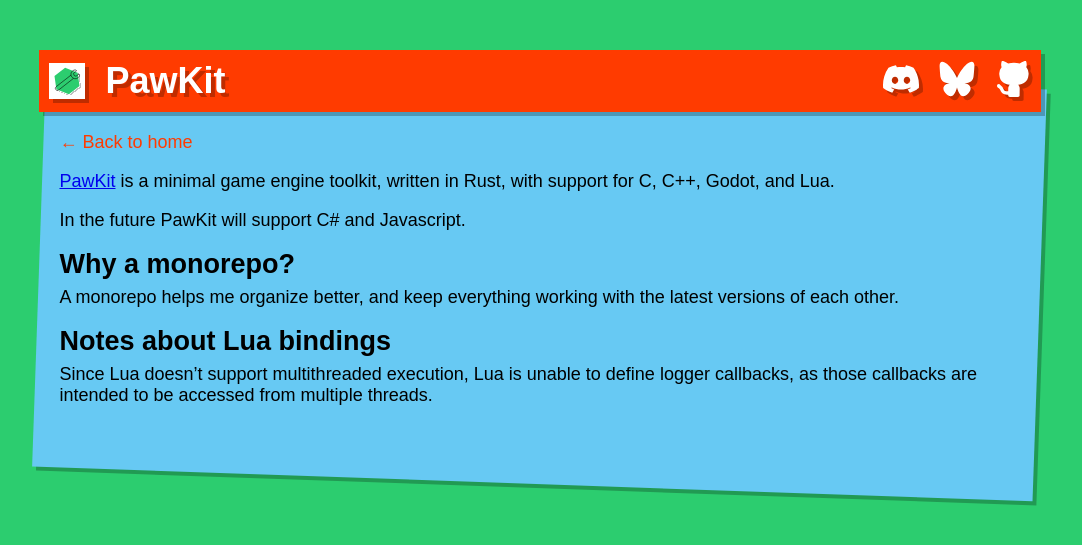
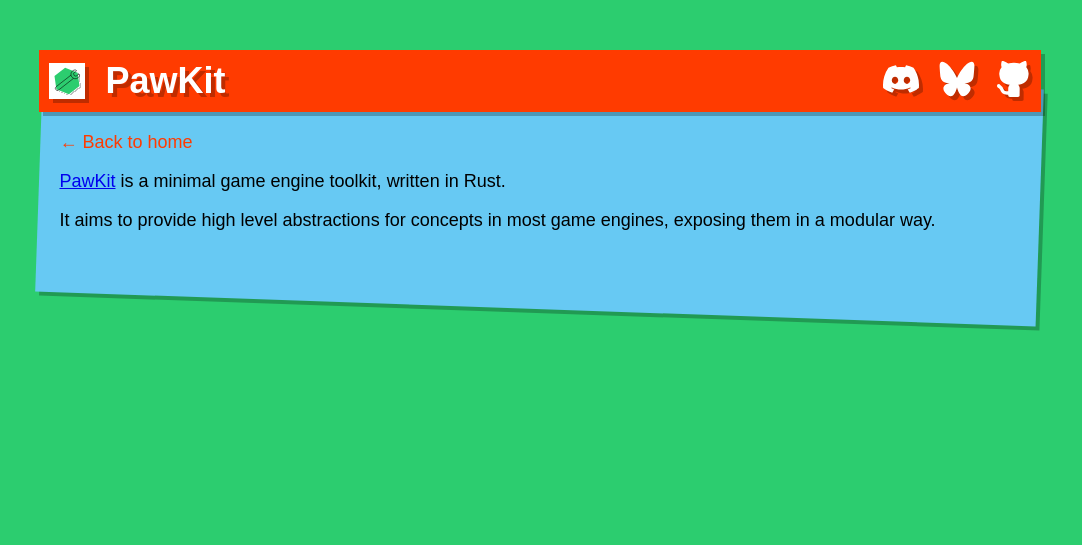
Before and after one commit to TeamVulpine/teamvulpine.com, a Jekyll site: the page built from pawkit.md, in a window 1280 px wide. Shown: the top 545 px of the page, without its empty margins (100-1182 px from the left). Built offline with Jekyll 4.4.1, drawn with Linux system fonts in a browser that asks for light colours.

Commit message:
Fix placeholders

```diff
--- a/pawkit.md
+++ b/pawkit.md
@@ -5,12 +5,6 @@ heading-icon: /assets/images/pawkit.svg
 ---
 [← Back to home](/){:.backlink}
 
-[PawKit](https://github.com/TeamVulpine/PawKit){:target="_blank"} is a minimal game engine toolkit, written in Rust, with support for C, C++, Godot, and Lua.
+[PawKit](https://github.com/TeamVulpine/PawKit){:target="_blank"} is a minimal game engine toolkit, written in Rust.
 
-In the future PawKit will support C# and Javascript.
-
-## Why a monorepo?
-A monorepo helps me organize better, and keep everything working with the latest versions of each other.
-
-## Notes about Lua bindings
-Since Lua doesn't support multithreaded execution, Lua is unable to define logger callbacks, as those callbacks are intended to be accessed from multiple threads.
+It aims to provide high level abstractions for concepts in most game engines, exposing them in a modular way.
```
Also changed, not shown: _posts/2026-03-26-test-post.md (deleted, +0 -17 lines), _posts/2026-06-16-hello-world.md (added, +7 -0 lines), pawprint-engine.md (+1 -1 lines), 1 other file.
